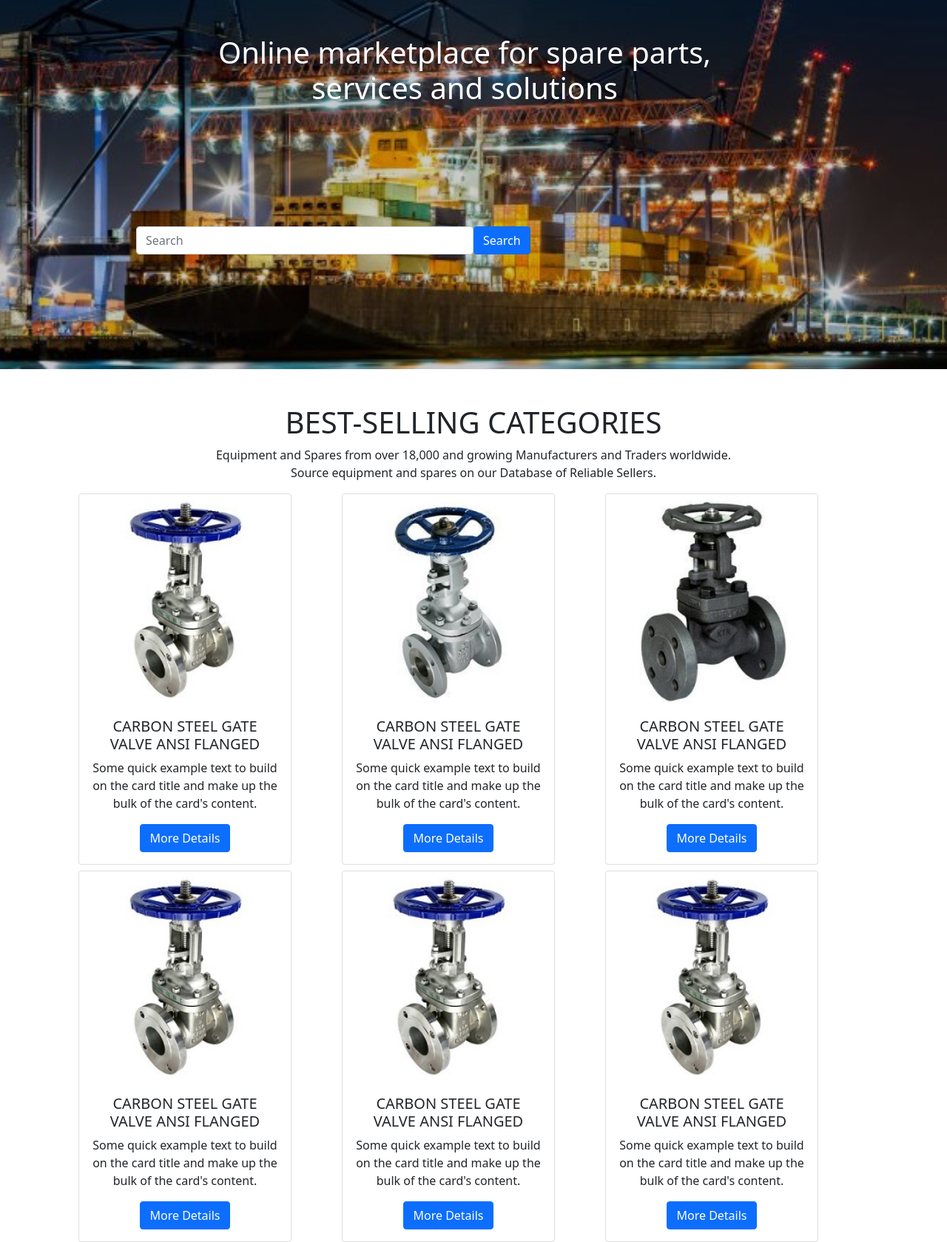
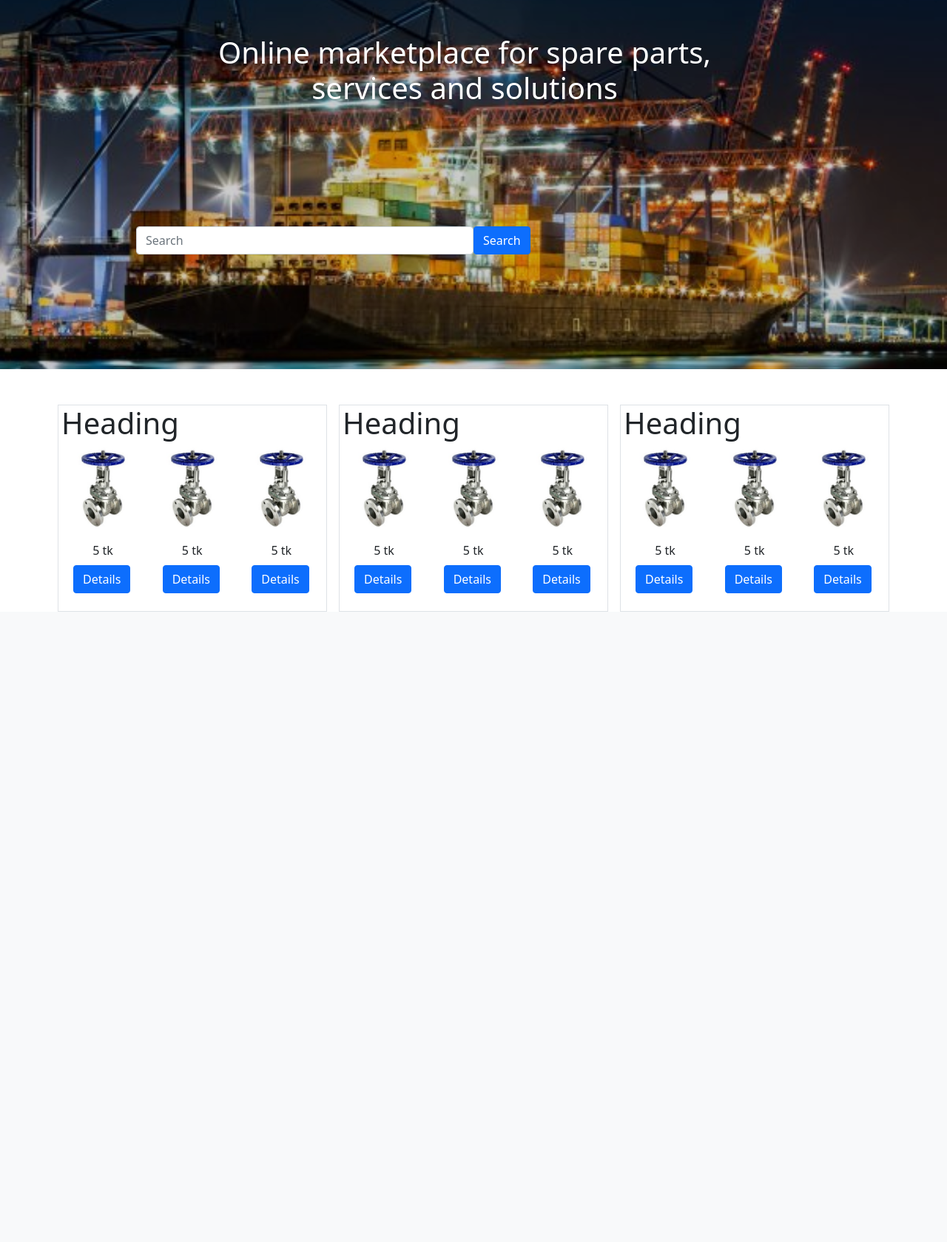
Before and after one commit to AbdulBarii/practicum, a Django app: page / in a window 1280 px wide. Shown: the part 57-1736 px from the top of the page at 74% size. After the commit the page ends 884 px from the top, so only its background shows below. Run offline with Django 3.2, Linux system fonts and the light colour scheme.

Commit message:
indexpage_update

```diff
--- a/templates/index.html
+++ b/templates/index.html
@@ -34,89 +34,133 @@
 
  </div>
 
-
-
 </div>
 
 <!-- Background Image End -->
 
+<div class="container mt-5">
+  <div class="row ">
 
-<!-- Product part start -->
 
-<div class="row container mx-auto ">
+    <div class="col ">
+     <div class="row border gx-2 ">
+        <h1>Heading</h1>
+      <div class="col-12 col-md-6 col-lg-4 mb-2 ">
+        <div class="card border-0" style="width: 7rem;">
+          <img  src="{% static 'product/p5.jpg' %}" class="card-img-top " alt="...">
+          <div class="card-body">
+            <p class="card-title" style="text-align: center;">5 tk</p>
 
-  <div class="product_content text-center mt-5">
-    <h1>BEST-SELLING CATEGORIES</h1>
-  <p>Equipment and Spares from over 18,000 and growing Manufacturers and Traders worldwide.
-   <br> Source equipment and spares on our Database of Reliable Sellers.</p>
-
-  </div>
-
-  <div class="row">
-
-    <div class="col-12 col-md-6 col-lg-4 mb-2 ">
-      <div class="card text-center" style="width: 18rem;">
-        <img src="{% static 'product/p5.jpg' %}" class="card-img-top" alt="...">
-        <div class="card-body">
-          <h5 class="card-title fs-8">CARBON STEEL GATE VALVE ANSI FLANGED</h5>
-          <p class="card-text">Some quick example text to build on the card title and make up the bulk of the card's content.</p>
-          <a href="#" class="btn btn-primary">More Details</a>
+            <a href="#" class="btn btn-primary">Details</a>
           </div>
         </div>
       </div>
 
-    <div class="col-12 col-md-6 col-lg-4">
-      <div class="card text-center" style="width: 18rem;">
-        <img src="{% static 'product/p6.jpg' %}" class="card-img-top" alt="...">
+      <div class="col-12 col-md-6 col-lg-4 mb-2 ">
+        <div class="card border-0" style="width: 7rem;">
+          <img  src="{% static 'product/p5.jpg' %}" class="card-img-top " alt="...">
           <div class="card-body">
-          <h5 class="card-title fs-8">CARBON STEEL GATE VALVE ANSI FLANGED</h5>
-          <p class="card-text">Some quick example text to build on the card title and make up the bulk of the card's content.</p>
-          <a href="#" class="btn btn-primary">More Details</a>
+            <p class="card-title" style="text-align: center;">5 tk</p>
+
+            <a href="#" class="btn btn-primary">Details</a>
           </div>
         </div>
       </div>
 
-    <div class="col-12 col-md-6 col-lg-4">
-      <div class="card text-center" style="width: 18rem;">
-        <img src="{% static 'product/p7.jpg' %}" class="card-img-top" alt="...">
+      <div class="col-12 col-md-6 col-lg-4 mb-2 ">
+        <div class="card border-0" style="width: 7rem;">
+          <img  src="{% static 'product/p5.jpg' %}" class="card-img-top " alt="...">
           <div class="card-body">
-          <h5 class="card-title fs-8">CARBON STEEL GATE VALVE ANSI FLANGED</h5>
-          <p class="card-text">Some quick example text to build on the card title and make up the bulk of the card's content.</p>
-          <a href="#" class="btn btn-primary">More Details</a>
+            <p class="card-title" style="text-align: center;">5 tk</p>
+
+            <a href="#" class="btn btn-primary">Details</a>
           </div>
         </div>
       </div>
 
-    <div class="col-12 col-md-6 col-lg-4">
-      <div class="card text-center" style="width: 18rem;">
-        <img src="{% static 'product/p5.jpg' %}" class="card-img-top" alt="...">
+
+     </div>
+    </div>
+
+
+    <div class="col ">
+      <div class="row border gx-2 ">
+         <h1>Heading</h1>
+       <div class="col-12 col-md-6 col-lg-4 mb-2 ">
+         <div class="card border-0" style="width: 7rem;">
+           <img  src="{% static 'product/p5.jpg' %}" class="card-img-top " alt="...">
            <div class="card-body">
-          <h5 class="card-title fs-8">CARBON STEEL GATE VALVE ANSI FLANGED</h5>
-          <p class="card-text">Some quick example text to build on the card title and make up the bulk of the card's content.</p>
-          <a href="#" class="btn btn-primary">More Details</a>
+             <p class="card-title" style="text-align: center;">5 tk</p>
+
+             <a href="#" class="btn btn-primary">Details</a>
            </div>
          </div>
        </div>
 
-    <div class="col-12 col-md-6 col-lg-4">
-      <div class="card text-center" style="width: 18rem;">
-        <img src="{% static 'product/p5.jpg' %}" class="card-img-top" alt="...">
+       <div class="col-12 col-md-6 col-lg-4 mb-2 ">
+         <div class="card border-0" style="width: 7rem;">
+           <img  src="{% static 'product/p5.jpg' %}" class="card-img-top " alt="...">
            <div class="card-body">
-          <h5 class="card-title fs-8">CARBON STEEL GATE VALVE ANSI FLANGED</h5>
-          <p class="card-text">Some quick example text to build on the card title and make up the bulk of the card's content.</p>
-          <a href="#" class="btn btn-primary">More Details</a>
+             <p class="card-title" style="text-align: center;">5 tk</p>
+
+             <a href="#" class="btn btn-primary">Details</a>
            </div>
          </div>
        </div>
 
-    <div class="col-12 col-md-6 col-lg-4">
-      <div class="card text-center" style="width: 18rem;">
-        <img src="{% static 'product/p5.jpg' %}" class="card-img-top" alt="...">
+       <div class="col-12 col-md-6 col-lg-4 mb-2 ">
+         <div class="card border-0" style="width: 7rem;">
+           <img  src="{% static 'product/p5.jpg' %}" class="card-img-top " alt="...">
            <div class="card-body">
-          <h5 class="card-title fs-8">CARBON STEEL GATE VALVE ANSI FLANGED</h5>
-          <p class="card-text">Some quick example text to build on the card title and make up the bulk of the card's content.</p>
-          <a href="#" class="btn btn-primary">More Details</a>
+             <p class="card-title" style="text-align: center;">5 tk</p>
+
+             <a href="#" class="btn btn-primary">Details</a>
            </div>
+         </div>
+       </div>
+
+
+      </div>
+     </div>
+
+
+     <div class="col ">
+      <div class="row border gx-2 ">
+         <h1>Heading</h1>
+       <div class="col-12 col-md-6 col-lg-4 mb-2 ">
+         <div class="card border-0" style="width: 7rem;">
+           <img  src="{% static 'product/p5.jpg' %}" class="card-img-top " alt="...">
+           <div class="card-body">
+             <p class="card-title" style="text-align: center;">5 tk</p>
+
+             <a href="#" class="btn btn-primary">Details</a>
+           </div>
+         </div>
+       </div>
+
+       <div class="col-12 col-md-6 col-lg-4 mb-2 ">
+         <div class="card border-0" style="width: 7rem;">
+           <img  src="{% static 'product/p5.jpg' %}" class="card-img-top " alt="...">
+           <div class="card-body">
+             <p class="card-title" style="text-align: center;">5 tk</p>
+
+             <a href="#" class="btn btn-primary">Details</a>
+           </div>
+         </div>
+       </div>
+
+       <div class="col-12 col-md-6 col-lg-4 mb-2 ">
+         <div class="card border-0" style="width: 7rem;">
+           <img  src="{% static 'product/p5.jpg' %}" class="card-img-top " alt="...">
+           <div class="card-body">
+             <p class="card-title" style="text-align: center;">5 tk</p>
+
+             <a href="#" class="btn btn-primary">Details</a>
+           </div>
+         </div>
+       </div>
+
+
       </div>
      </div>
 
@@ -126,6 +170,7 @@
   </div>
 
 </div>
-<!-- Product part End -->
+
+
 
 {% endblock %}
```
Lines whose indentation alone changed are shown as unchanged.
